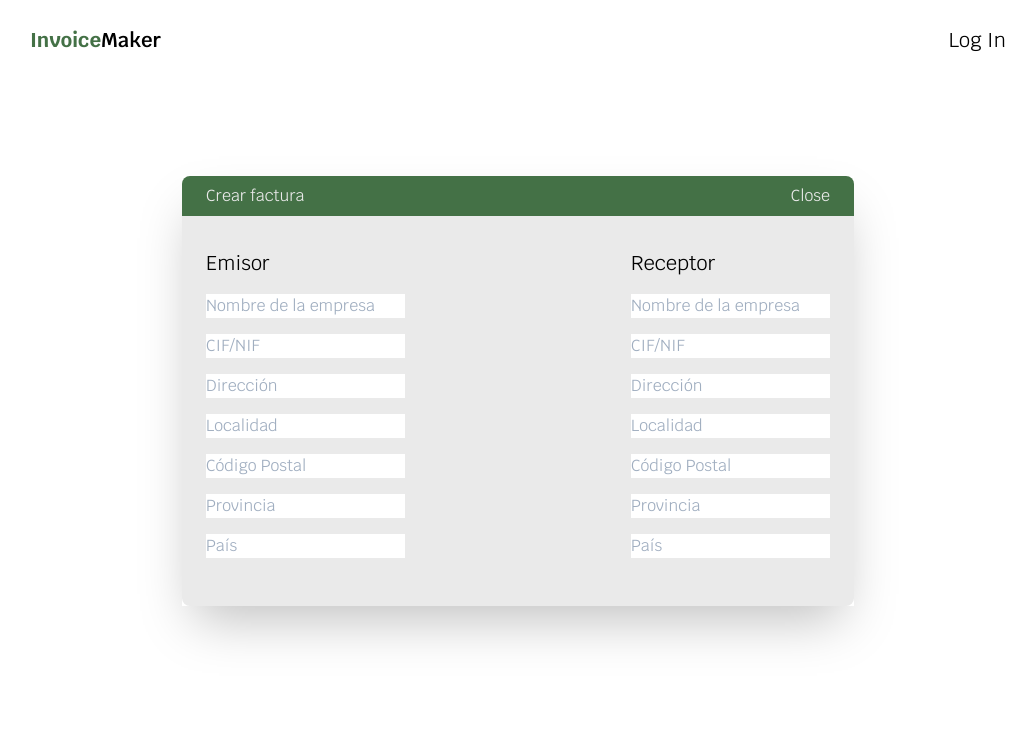
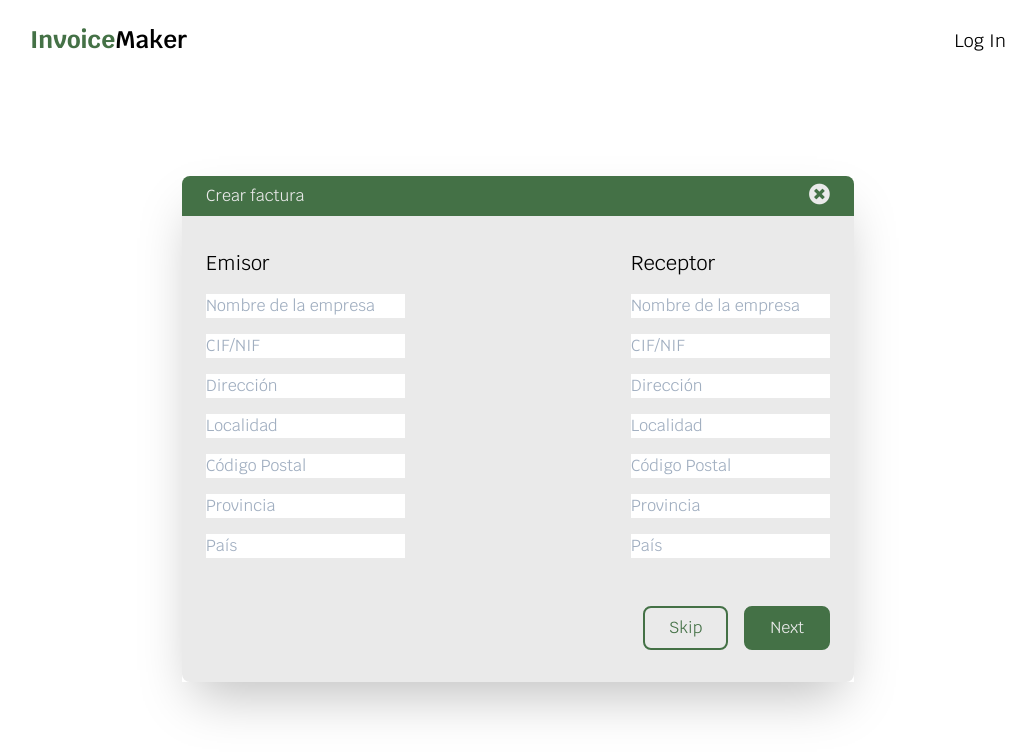
Before and after one commit to tonipareja/InvoiceMaker, a Nuxt app: page /factura in a window 1280 px wide. Shown: the top 756 px of the page, without its empty margins (122-1158 px from the left). Built offline with nearby package versions, Linux system fonts and the light colour scheme.

Commit message:
Code improved.

```diff
--- a/components/ui/Navbar.vue
+++ b/components/ui/Navbar.vue
@@ -1,9 +1,9 @@
 <template>
-    <header class="flex items-center h-20 justify-between">
-        <h4 class="text-xl font-semibold"><NuxtLink to="/"><span class="font-bold text-verde">Invoice</span>Maker</NuxtLink></h4>
+    <header class="flex items-center h-20 justify-between container max-w-5xl mx-auto px-4 sm:px-6">
+        <h4 class="text-2xl font-semibold"><NuxtLink to="/"><span class="font-bold text-verde">Invoice</span>Maker</NuxtLink></h4>
         <nav>
             <ul>
-              <li class="text-xl"><NuxtLink to="/login">Log In</Nuxtlink></li>
+              <NuxtLink to="/auth/login"><li class="text-lg">Log In</li></Nuxtlink>
             </ul>
         </nav>
     </header>
--- a/layouts/default.vue
+++ b/layouts/default.vue
@@ -1,8 +1,19 @@
 <template>
   <div class="h-screen text-gray-800 antialiased">
+    <Navbar />
     <Nuxt />
   </div>
 </template>
+
+<script>
+import Navbar from '../components/ui/Navbar'
+export default {
+  components: {
+    Navbar,
+  },
+
+}
+</script>
 
 <style>
 @import url("https://fonts.googleapis.com/css2?family=Krub:wght@300;400;500;600;700&display=swap");
--- a/nuxt.config.js
+++ b/nuxt.config.js
@@ -11,12 +11,13 @@ export default {
       { hid: 'description', name: 'description', content: '' }
     ],
     link: [
-      { rel: 'icon', type: 'image/x-icon', href: '/favicon.ico' }
+      { rel: 'icon', type: 'image/x-icon', href: '/favicon.ico' },
     ]
   },
 
   // Global CSS: https://go.nuxtjs.dev/config-css
   css: [
+    '@fortawesome/fontawesome-free/css/all.css',
   ],
 
   // Plugins to run before rendering page: https://go.nuxtjs.dev/config-plugins
@@ -30,16 +31,8 @@ export default {
   buildModules: [
     // Tailwind CSS
     '@nuxtjs/tailwindcss',
-    '@nuxtjs/fontawesome'
+
   ],
-
-  fontawesome: {
-    component: 'fa',
-    icons: {
-      solid: true,
-      brands: true
-    }
-  },
 
   // Modules: https://go.nuxtjs.dev/config-modules
   modules: [
--- a/package.json
+++ b/package.json
@@ -9,14 +9,19 @@
     "generate": "nuxt generate"
   },
   "dependencies": {
+    "@fortawesome/fontawesome-free": "^5.15.2",
     "@nuxtjs/axios": "^5.12.5",
     "core-js": "^3.8.3",
     "nuxt": "^2.14.12"
   },
   "devDependencies": {
+    "@fortawesome/free-brands-svg-icons": "^5.15.2",
+    "@fortawesome/free-regular-svg-icons": "^5.15.2",
+    "@fortawesome/free-solid-svg-icons": "^5.15.2",
     "@nuxtjs/tailwindcss": "^3.4.2",
     "@tailwindcss/postcss7-compat": "^2.0.3",
     "autoprefixer": "^9.8.6",
+    "nuxt-fontawesome": "^0.4.0",
     "postcss": "^7.0.35",
     "tailwindcss": "npm:@tailwindcss/postcss7-compat@^2.0.3"
   }
--- /dev/null
+++ b/pages/auth/login.vue
@@ -0,0 +1,15 @@
+<template>
+  <div class="container max-w-5xl mx-auto px-4 sm:px-6">
+    <section class="max-w-4xl mx-auto text-center mt-16 sm:mt-32">
+      <h1 class="text-3xl font-bold ">Log In page</h1>
+      <p>Iniciar sesión con Google</p>
+
+    </section>
+  </div>
+</template>
+
+<script>
+export default {};
+</script>
+
+<style></style>
--- a/pages/factura.vue
+++ b/pages/factura.vue
@@ -1,12 +1,12 @@
 <template>
     <div class="container max-w-5xl mx-auto px-4 sm:px-6">
-        <Navbar />
         <div id="card" class="max-w-2xl mx-auto my-24 shadow-2xl">
             <div id="pest" class="flex justify-between bg-verde px-6 py-2 text-grisaceo rounded-t-lg">
                 <p>Crear factura</p>
-                <p>Close</p>
+                <NuxtLink to="/"><i class="fas fa-times-circle text-grisaceo fa-lg"></i></NuxtLink>
             </div>
-            <div id="bodyCard" class="flex justify-between px-6 py-8 bg-grisaceo rounded-b-lg">
+            <div id="bodyCard" class="flex flex-col px-6 py-8 bg-grisaceo rounded-b-lg">
+                <div class="flex flex-wrap justify-between pb-4">
                     <form class="flex flex-col">
                         <h4 class="text-xl mb-4">Emisor</h4>
                         <input class="mb-4" type="text" placeholder="Nombre de la empresa">
@@ -28,6 +28,12 @@
                         <input class="mb-4" type="text" placeholder="País">
                     </form>
                 </div>
+
+                <div class="flex justify-end pt-4">
+                    <NuxtLink class="text-base py-2 px-6 border-2 border-verde rounded-lg text-verde hover:bg-verdehover hover:border-verdehover hover:text-grisaceo focus:outline-none mr-4" to="/">Skip</Nuxtlink>
+                    <NuxtLink class="text-base py-2 px-6 border-2 border-verde rounded-lg bg-verde hover:bg-verdehover hover:border-verdehover text-grisaceo focus:outline-none" to="/factura">Next</Nuxtlink>
+                </div>
+            </div>
         </div>
     </div>
 </template>
--- a/pages/index.vue
+++ b/pages/index.vue
@@ -1,19 +1,20 @@
 <template>
   <div class="container max-w-5xl mx-auto px-4 sm:px-6">
-    <Navbar />
     <section id="hero" class="max-w-4xl mx-auto text-center mt-16 sm:mt-32">
       <h1 class="text-4xl sm:text-6xl max-w-3xl font-bold mx-auto mb-4">Crea facturas y envíalas a tus clientes en segundos</h1>
       <p class="text-base sm:text-xl mx-auto mb-8">Crea facturas de manera gratuita y mándaselas directaemente a tu cliente desde nuestra plataforma. Ahorra en gestorías y ahorra en tiempo.</p>
       <div class="flex flex-wrap items-center justify-center px-8">
-        <button class="text-base sm:text-xl py-3 px-8 border-2 border-verde rounded-lg bg-verde hover:bg-verdehover hover:border-verdehover text-grisaceo w-full sm:w-auto mb-4 sm:mb-0 sm:mr-4 focus:outline-none"><NuxtLink to="/factura">Crear Factura</Nuxtlink></button>
-        <button class="text-base sm:text-xl py-3 px-8 border-2 border-verde rounded-lg text-verde hover:bg-verdehover hover:border-verdehover hover:text-grisaceo w-full sm:w-auto focus:outline-none"><NuxtLink to="/">Go to Dashboard</Nuxtlink></button>
+        <NuxtLink class="text-base sm:text-xl py-3 px-8 border-2 border-verde rounded-lg bg-verde hover:bg-verdehover hover:border-verdehover text-grisaceo w-full sm:w-auto mb-4 sm:mb-0 sm:mr-4 focus:outline-none" to="/factura">Crear Factura</Nuxtlink>
+        <NuxtLink class="text-base sm:text-xl py-3 px-8 border-2 border-verde rounded-lg text-verde hover:bg-verdehover hover:border-verdehover hover:text-grisaceo w-full sm:w-auto focus:outline-none" to="/">Go to Dashboard</Nuxtlink>
       </div>
     </section>
   </div>
 </template>
 
 <script>
-export default {}
+export default {
+
+}
 </script>
 
 <style>
--- a/pages/login.vue
+++ /dev/null
@@ -1,16 +0,0 @@
-<template>
-    <div class="container max-w-5xl mx-auto px-4 sm:px-6">
-        <Navbar />
-
-    </div>
-</template>
-
-<script>
-export default {
-
-}
-</script>
-
-<style>
-
-</style>
--- a/tailwind.config.js
+++ b/tailwind.config.js
@@ -6,6 +6,7 @@ module.exports = {
       verde: '#447146',
       verdehover: '#325433',
       grisaceo: '#EAEAEA',
+      rojoclose: '#F26464',
     },
   },
   variants: {
```
Also changed, not shown: 1 other file (tests, documents, lock files or other folders). Lines whose indentation alone changed are shown as unchanged.
